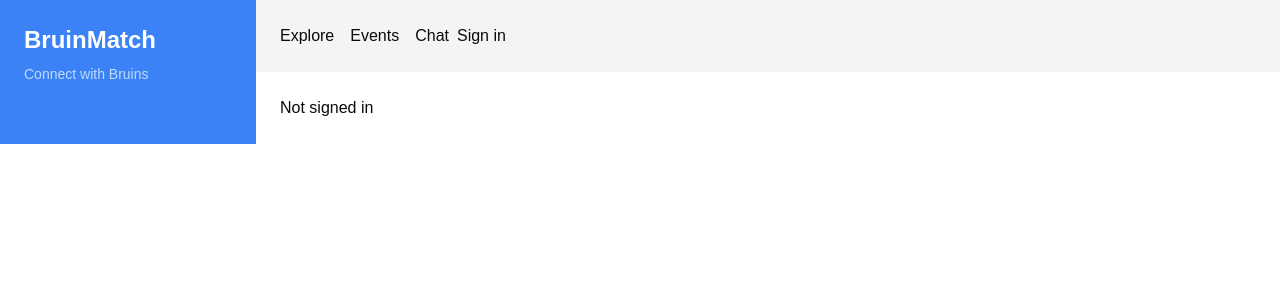
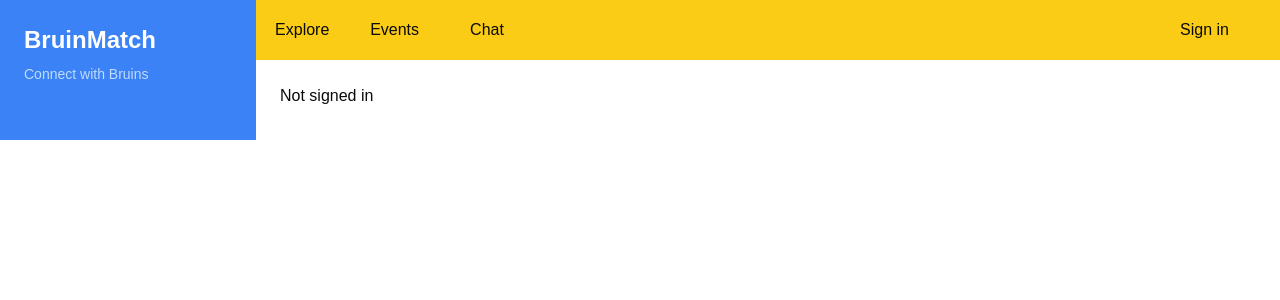
Before and after one commit to ryan8269/BruinSquad, a Next.js app in the folder frontend/: page /user/chat in a window 1280 px wide. Shown: the top 300 px of the page. Built offline with nearby package versions, Linux system fonts and the light colour scheme; no server answers.

Commit message:
Modified the color and layout of top navbars

```diff
--- a/frontend/src/app/layout.tsx
+++ b/frontend/src/app/layout.tsx
@@ -30,6 +30,7 @@ import Link from 'next/link';
 import Image from 'next/image';
 import * as DropdownMenu from "@radix-ui/react-dropdown-menu";
 import * as styles from './styles.module.css';
+import { useEffect } from 'react';
 
 
 export default function RootLayout({ children }: { children: React.ReactNode }) {
@@ -100,53 +101,36 @@ function MainLayout({ children }: { children: React.ReactNode }) {
       {/* Main Content */}
       <div className="flex-1 flex flex-col w-full"> {/* Add w-full here */}
         {/* Authentication Controls */}
-        <div className="p-4 bg-gray-100 flex items-center">
-            <Link
-              className={`text-left flex items-center space-x-3 p-2 rounded hover:bg-blue-600 text-left flex items-center space-x-3 p-2 rounded hover:bg-blue-600`}
-              href={"/user/explore"}
-            >
-              <span> Explore </span>
-            </Link>
-
-            <Link
-              className={`text-left flex items-center space-x-3 p-2 rounded hover:bg-blue-600 text-left flex items-center space-x-3 p-2 rounded hover:bg-blue-600`}
-              href={"/user/events"}
-            >
-              <span> Events </span>
-            </Link>
-
-            <Link
-              className={`text-left flex items-center space-x-3 p-2 rounded hover:bg-blue-600 text-left flex items-center space-x-3 p-2 rounded hover:bg-blue-600`}
-              href={"/user/chat"}
-            >
-              <span> Chat </span>
-            </Link>
-
+        <div className="bg-yellow-400 flex min-h-[60px]">
+          <div className="grid grid-cols-10 w-full h-full">
+              <TopNavBar button_href='/user/explore' description="Explore" />
+              <TopNavBar button_href='/user/events' description="Events" />
+              <TopNavBar button_href='/user/chat' description="Chat" />
+          </div>
           <SignedOut>
+            <div className="min-w-[100px] min-h-[60px] flex ml-auto">
             <SignInButton />
+            </div>
           </SignedOut>
           <SignedIn>
             <DropdownMenu.Root>
               <DropdownMenu.Trigger asChild>
               <button
-                className={`text-left flex items-center space-x-3 p-2 rounded hover:bg-blue-600 ml-auto`}
+                className={`min-w-[100px] min-h-[60px] text-left flex items-center space-x-2 px-4 py-2 hover:bg-blue-600 ml-auto `}
               >
-                <img
-                src={user?.imageUrl}
-                className="w-10 h-10 rounded-full border border-gray-300"
-                />
-                Profile
+                  <span>Profile</span>
+                  <img
+                  src={user?.imageUrl}
+                  className="w-10 h-10 rounded-full border border-gray-300"
+                  />
               </button>
               </DropdownMenu.Trigger>
               <DropdownMenu.Portal>
                 <DropdownMenu.Content
-                  className="min-w-[220px] rounded-md bg-white p-[5px] shadow-[0px_10px_38px_-10px_rgba(22,_23,_24,_0.35),_0px_10px_20px_-15px_rgba(22,_23,_24,_0.2)] will-change-[opacity,transform] data-[side=bottom]:animate-slideUpAndFade data-[side=left]:animate-slideRightAndFade data-[side=right]:animate-slideLeftAndFade data-[side=top]:animate-slideDownAndFade"
-
+                  className="min-w-[100px] space-y-2 bg-white px-4 py-2 shadow-[0px_10px_38px_-10px_rgba(22,_23,_24,_0.35),_0px_10px_20px_-15px_rgba(22,_23,_24,_0.2)] will-change-[opacity,transform] data-[side=bottom]:animate-slideUpAndFade data-[side=left]:animate-slideRightAndFade data-[side=right]:animate-slideLeftAndFade data-[side=top]:animate-slideDownAndFade"
                 >
                   <DropdownMenu.Item>
-                      <button>
-                        <Link href="/profile">Preferences</Link>
-                      </button>
+                      <Link href="/profile">Preferences</Link>
                   </DropdownMenu.Item>
                   <DropdownMenu.Item>
                     <button onClick={() => signOut()}>
@@ -158,12 +142,27 @@ function MainLayout({ children }: { children: React.ReactNode }) {
             </DropdownMenu.Root>
           </SignedIn>
         </div>
-
         {/* Page Content */}
         <main className="p-6 flex-grow w-full">{children}</main> {/* Add w-full */}
       </div>
     </div>
   );
+}
+
+interface TopNavBarProps {
+  button_href:string
+  description:string
+}
+
+function TopNavBar({button_href,description}: TopNavBarProps){
+  return(
+    <Link
+      className={`h-full justify-center text-left flex items-center space-x-3 p-2 hover:bg-blue-600`}
+      href={button_href}
+    >
+      <span> {description} </span>
+    </Link>
+  )
 }
 
 
@@ -178,7 +177,7 @@ function ChatNavBar({ activity, imageSource, activeRoom, setActiveRoom}: ChatNav
   return(
   <button
     className= {activeRoom == activity
-      ? `@apply will-change-[opacity,transform] animate-slideLeftAndFade w-full text-black text-left flex items-center space-x-3 p-2 rounded-l bg-white`
+      ? `will-change-[opacity,transform] animate-slideLeftAndFade w-full text-black text-left flex items-center space-x-3 p-2 rounded-l bg-white`
       : `w-full text-left flex items-center space-x-3 p-2 rounded-l hover:bg-blue-600`
     }
     onClick={() => setActiveRoom(`${activity}`)}
--- a/frontend/src/app/user/events/page.tsx
+++ b/frontend/src/app/user/events/page.tsx
@@ -117,7 +117,7 @@ export default function ActivityEventsLayout() {
     }, [activeRoom]);
 
     return (
-        <div className="p-8 bg-gray-100 min-h-screen">
+        <div className="p-8 bg-gray-100 min-h-screen rounded-lg">
             <h1 className="text-5xl font-extrabold text-transparent bg-clip-text bg-gradient-to-r from-blue-500 to-green-500 text-center mb-8">
                 Activity Events
             </h1>
--- a/frontend/src/app/user/explore/page.tsx
+++ b/frontend/src/app/user/explore/page.tsx
@@ -49,7 +49,7 @@ export default function ActivityLocationsLayout() {
     }, [activeRoom]);
 
     return (
-        <div className="p-6 bg-gray-100 min-h-screen">
+        <div className="p-6 bg-gray-100 min-h-screen  rounded-lg">
             <h1 className="text-4xl font-extrabold text-transparent bg-clip-text bg-gradient-to-r from-blue-500 to-purple-600 text-center mb-8">
                 Explore Locations
             </h1>
```
